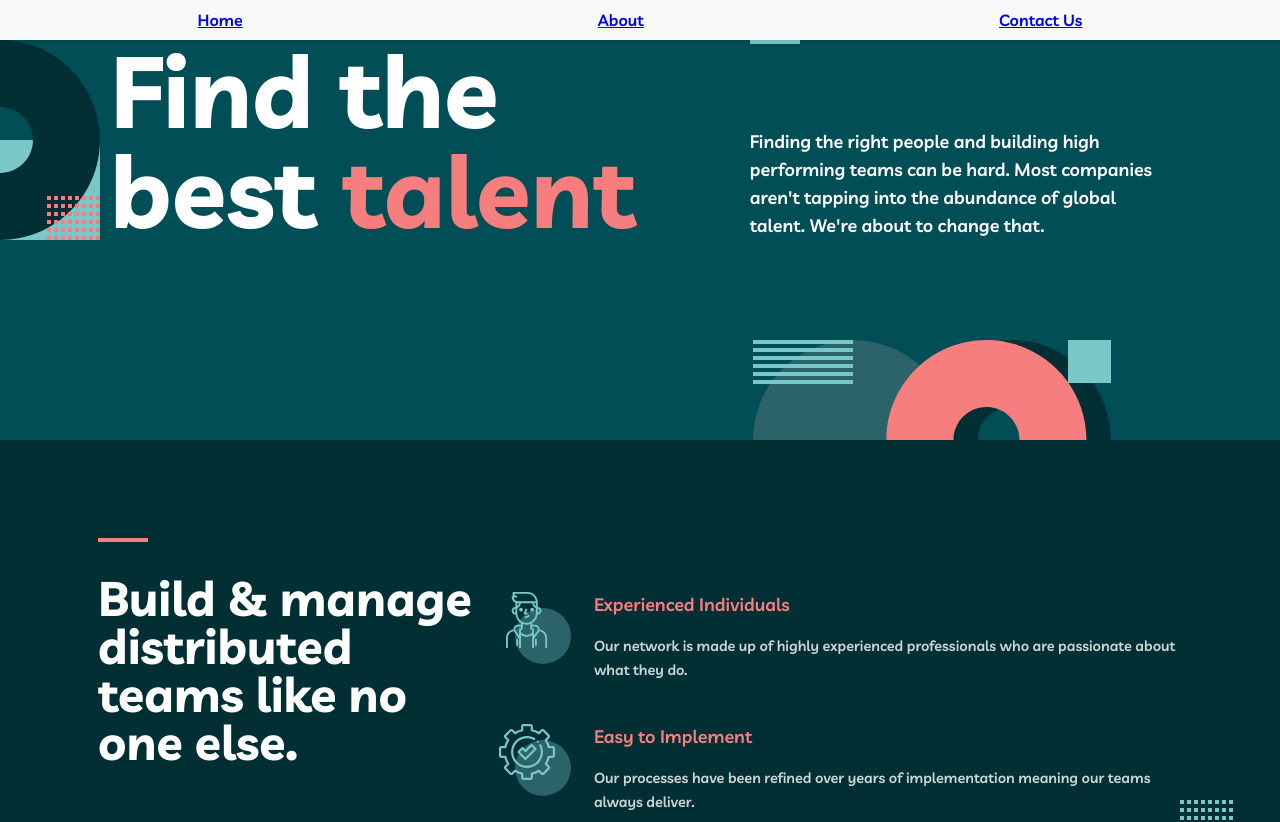
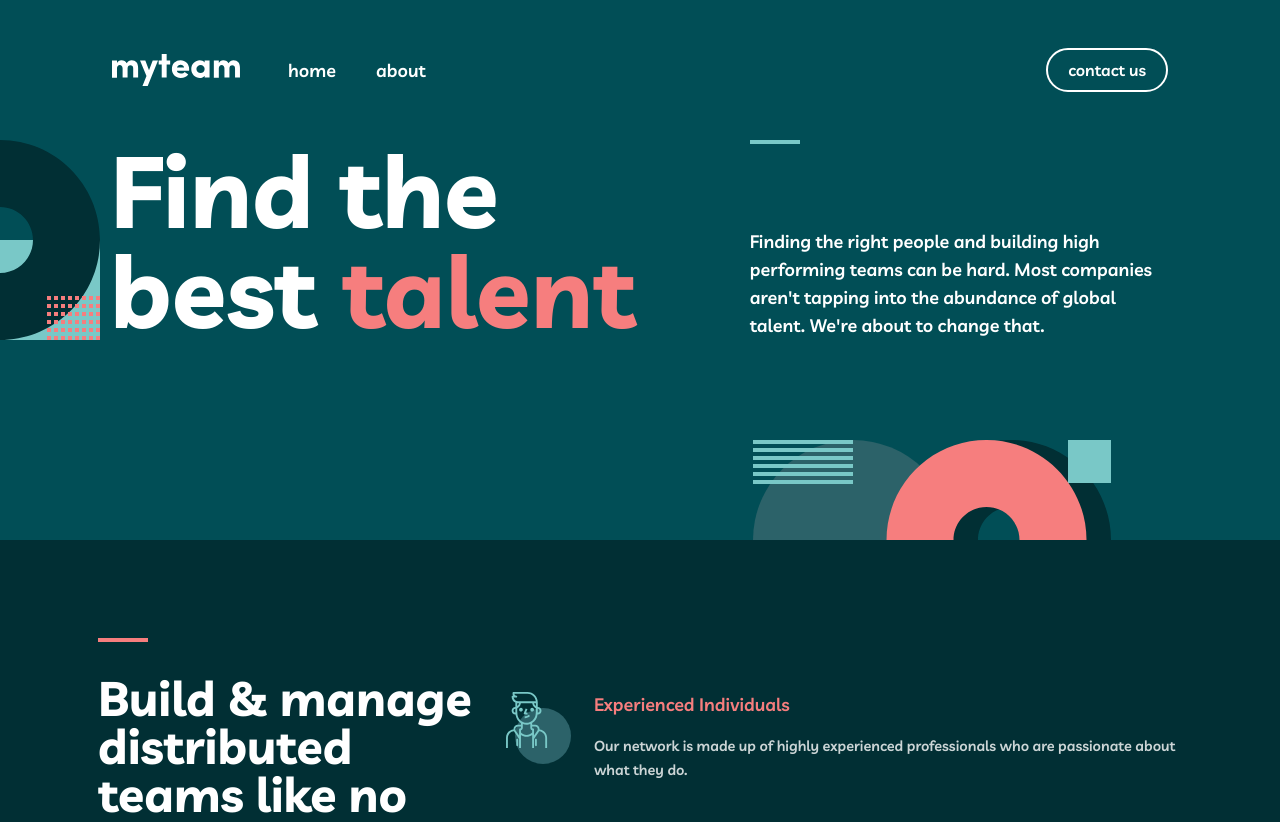
Before and after one commit to poulami-saha/Global-Code-Queens-MyTeam-Website, a React (Create React App) app: page /#/ in a window 1280 px wide. Shown: the top 822 px of the page. Built offline with nearby package versions, Linux system fonts and the light colour scheme.

Commit message:
Responsive header

```diff
--- a/src/components/Header/Header.jsx
+++ b/src/components/Header/Header.jsx
@@ -1,18 +1,74 @@
-import React from 'react';
-import { Link } from 'react-router-dom';
-import styles from './Header.module.css';
+import React, { useState } from "react";
+import styles from "./Header.module.css";
+import Logo from "../../assets/logo.svg";
+import Button from "../utility/Button/Button";
+import { Link } from "react-router-dom";
+import closeIcon from "../../assets/icon-close.svg";
+import hamburger from "../../assets/icon-hamburger.svg";
+import Typography from "../utility/Typography/Typography";
 
 const Header = () => {
+  const [isOpen, setIsOpen] = useState(false);
+
+  const toggleMenu = () => {
+    setIsOpen(!isOpen);
+  };
+
   return (
-    <header className={styles.header}>
-      <nav>
-        <ul>
-          <li><Link to="/">Home</Link></li>
-          <li><Link to="/about">About</Link></li>
-          <li><Link to="/contact">Contact Us</Link></li>
-        </ul>
-      </nav>
-    </header>
+    <>
+      <header className={styles.header}>
+        <div className={styles.navLinks}>
+          <img src={Logo} alt="logo" className={styles.logo} />
+          <Link
+            to="/"
+            role="button"
+            className={`${styles.navLink} ${styles.nav}`}
+          >
+            <Typography elType="body4">home</Typography>
+          </Link>
+          <Link
+            to="/"
+            role="button"
+            className={`${styles.navLink} ${styles.nav}`}
+          >
+            <Typography elType="body4">about</Typography>
+          </Link>
+        </div>
+
+        <Button elType="primaryWhite" className={styles.nav}>
+          contact us
+        </Button>
+        <img
+          src={hamburger}
+          alt="hamburger"
+          onClick={toggleMenu}
+          className={styles.hamburgerIcon}
+        />
+      </header>
+      <div className={`${styles.sideDrawer} ${isOpen ? styles.open : ""}`}>
+        <nav className={styles.mobileNav} onClick={toggleMenu}>
+          <img src={closeIcon} className={styles.closeIcon} alt="close" />
+          <ul>
+            <li>
+              <Link to="/" role="button">
+                home
+              </Link>
+            </li>
+            <li>
+              <Link to="/" role="button">
+                about
+              </Link>
+            </li>
+            <li>
+              <Button elType="primaryWhite" className={styles.contact}>
+                contact us
+              </Button>
+            </li>
+          </ul>
+        </nav>
+      </div>
+      {isOpen && <div className={styles.backdrop} onClick={toggleMenu}></div>}
+    </>
   );
 };
 
--- a/src/components/Header/Header.module.css
+++ b/src/components/Header/Header.module.css
@@ -1,20 +1,121 @@
 .header {
-    background-color: #f8f9fa;
-    padding: 10px 20px;
-    box-shadow: 0 2px 4px rgba(0, 0, 0, 0.1);
-    position: fixed;
-    width: 100%;
-    top: 0;
-    left: 0;
-    z-index: 1000;
+  display: flex;
+  justify-content: space-between;
+  align-items: center;
+  padding: 48px 24px;
+  background-color: var(--midnight-green);
+  color: var(--primary-white);
+}
+
+.hamburgerIcon {
+  width: 20px;
+  height: 17px;
+  cursor: pointer;
+}
+
+.sideDrawer {
+  position: fixed;
+  right: -100%;
+  width: 255px;
+  height: 100%;
+  background-color: var(--police-blue);
+  transition: left 0.3s ease-in-out;
+  z-index: 200;
+  color: var(--primary-white);
+  background-image: url("../../assets/bg-pattern-about-1-mobile-nav-1.svg");
+  background-position-x: calc(100% + 100px);
+  background-position-y: bottom;
+  background-repeat: no-repeat;
+}
+
+.open {
+  right: 0;
+}
+
+.nav {
+  display: none;
+}
+
+.mobileNav {
+  padding-block: 56px;
+  padding-right: 25px;
+  padding-left: 48px;
+}
+
+.mobileNav ul,
+.nav ul {
+  list-style: none;
+}
+
+.mobileNav li,
+.nav li {
+  margin: 24px 0;
+}
+
+.mobileNav a,
+.nav a {
+  color: var(--primary-white);
+  text-decoration: none;
+}
+
+.backdrop {
+  position: fixed;
+  top: 0;
+  left: 0;
+  width: 100%;
+  height: 100%;
+  background: rgba(0, 0, 0, 0.5);
+  z-index: 100;
+}
+
+.contact {
+  margin-top: 21px;
+  width: 159px;
+}
+
+.closeIcon {
+  cursor: pointer;
+  display: block;
+  margin-left: auto;
+}
+
+@media (min-width: 768px) {
+  .header {
+    padding-inline: 39px;
+    align-items: center;
+    justify-content: space-between;
   }
 
-  .header nav ul {
-    list-style: none;
-    display: flex;
-    justify-content: space-around;
+  .logo {
+    width: 128px;
+    height: 32px;
+    margin-right: 28px;
   }
 
-  .header nav ul li {
-    margin: 0 10px;
+  .hamburgerIcon {
+    display: none;
   }
+
+  .navLink {
+    color: var(--primary-white);
+    text-decoration: none;
+    margin-inline: 20px;
+  }
+
+  .nav {
+    display: block;
+  }
+
+  .navLinks {
+    display: flex;
+    flex-direction: row;
+    justify-content: space-between;
+    align-items: center;
+  }
+}
+
+@media (min-width: 960px) {
+  .header {
+    padding-inline: 7rem;
+  }
+}
--- a/src/components/Layout/Layout.module.css
+++ b/src/components/Layout/Layout.module.css
@@ -8,7 +8,4 @@
 
 .content {
   flex: 1;
-  /* prevent content being unreachable behind fixed-position header */
-  padding-top: 40px; /* height of header; */
-  /* END header fix */
 }
```
